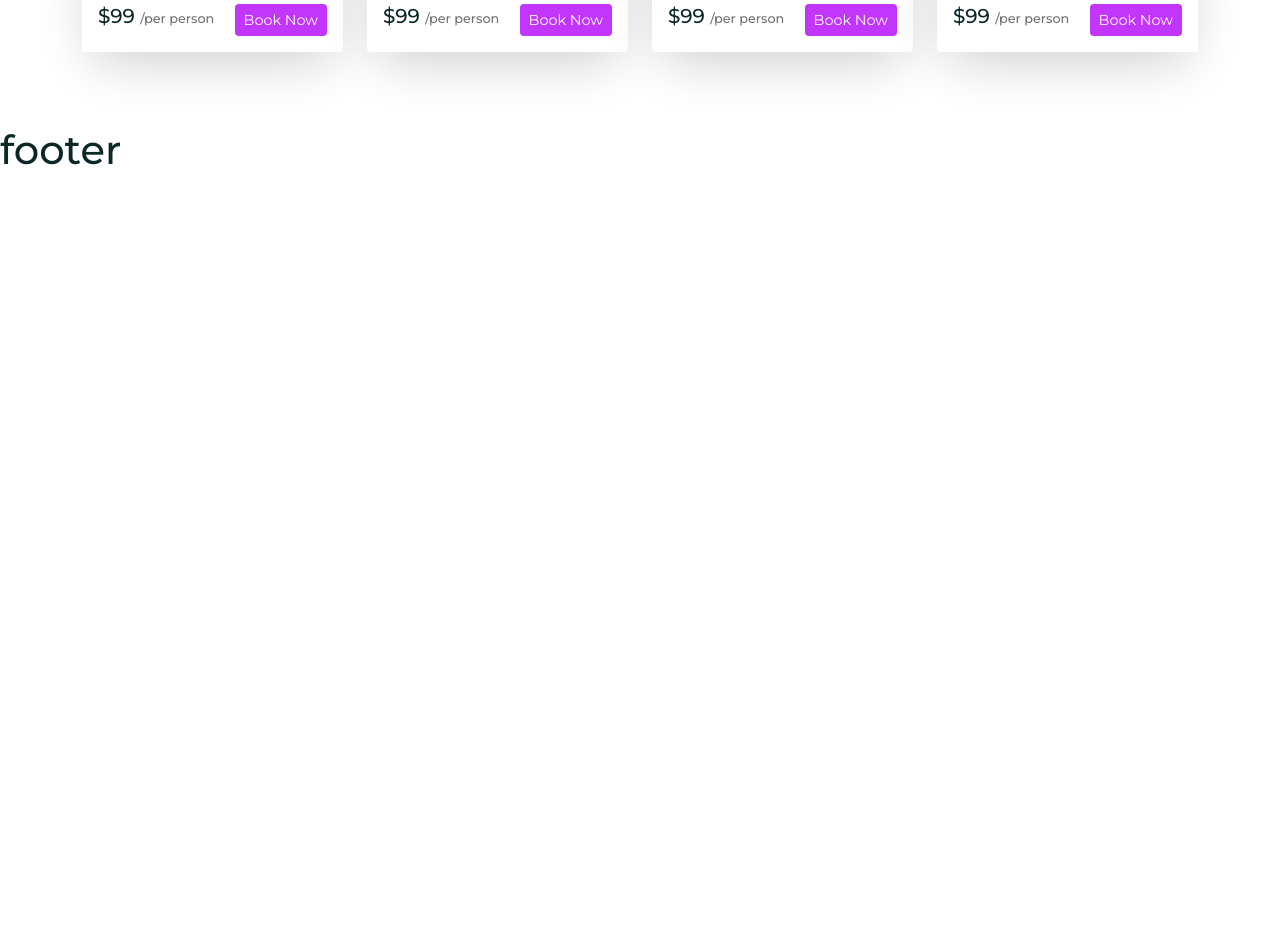
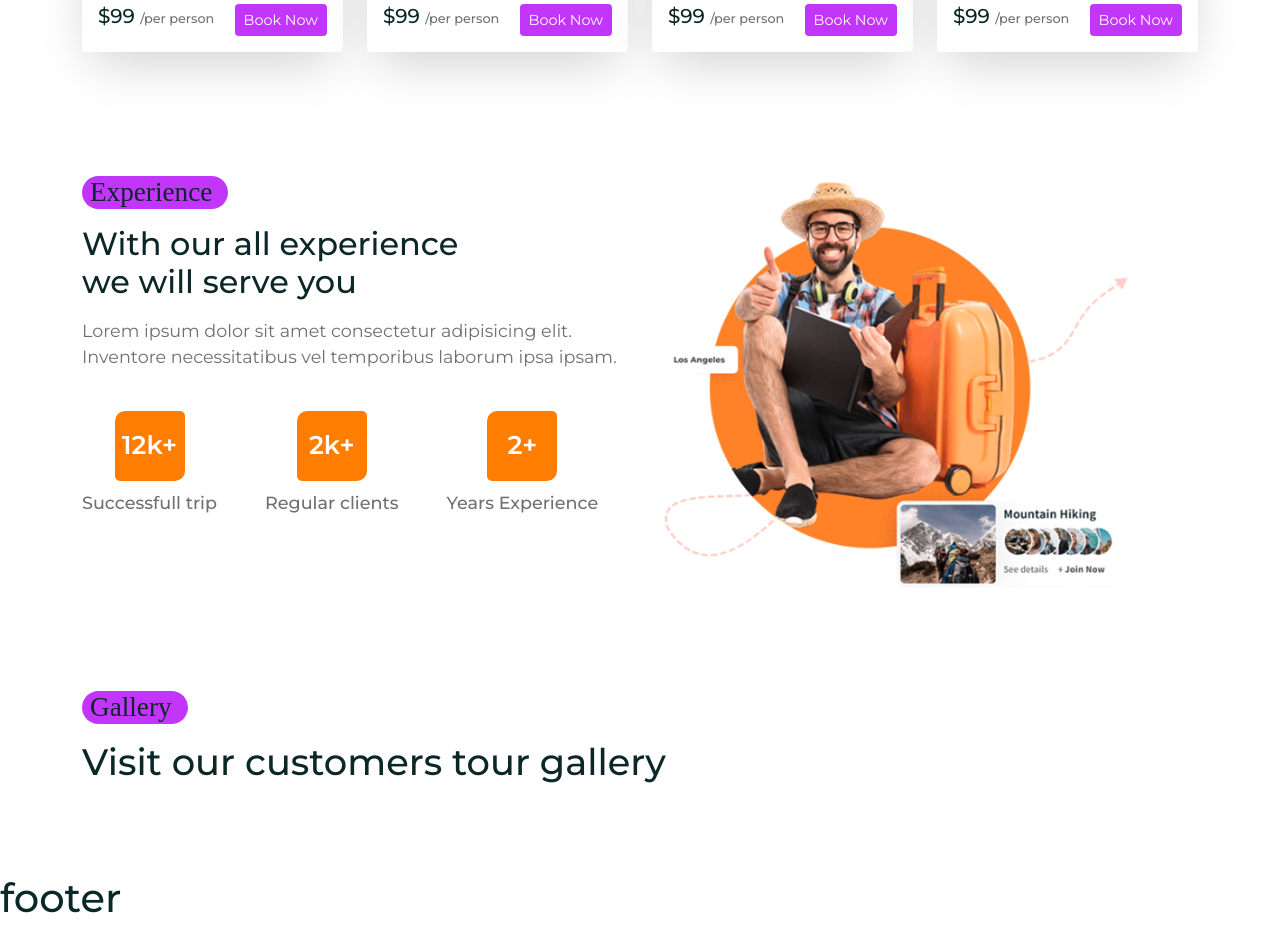
Before and after one commit to hasan-fahad/Tour-and-Travel-Booking-Management-MERN-Developer-Project, a React (Vite) app: page / in a window 1280 px wide. Shown: the part 1860-2790 px from the top of the page. Before the commit the page ends 2042 px from the top, so only its background shows below. Built offline with nearby package versions, Linux system fonts and the light colour scheme; a web font is replaced by a local one.

Commit message:
masonry add

```diff
--- a/package.json
+++ b/package.json
@@ -21,6 +21,7 @@
     "react": "^18.2.0",
     "react-dom": "^18.2.0",
     "react-icons": "^4.10.1",
+    "react-responsive-masonry": "^2.1.7",
     "react-router-dom": "^6.14.1",
     "reactstrap": "^9.2.0",
     "remixicon": "^3.4.0",
--- a/src/Pages/Home/Home.css
+++ b/src/Pages/Home/Home.css
@@ -54,3 +54,52 @@
     font-size: 2.5rem;
     font-weight: 500;
 }
+
+
+.experience__content h2{
+    font-size: 2rem;
+    margin-top: 1rem;
+    font-weight: 500;
+}
+
+.experience__content p{
+    font-size: 1.1rem;
+    color: var(--text-color);
+    margin-top: 1rem;
+}
+
+.counter__wrapper{
+    margin-top: 2.5rem;
+
+}
+
+.counter__box span{
+    width: 70px;
+    height: 70px;
+    margin: auto;
+    display: flex;
+    align-items: center;
+    justify-content: center;
+    background: var(--primary-color);
+    color: #fff;
+    font-size: 1.6rem;
+    font-weight: 600;
+    border-radius: 10px 5px 10px 5px;
+}
+
+.counter__box h6{
+    font-size: 1.1rem;
+    margin-top: 0.7rem;
+    color: var(--text-color);
+}
+
+.experience__img img {
+    width: 90%;
+}
+
+.gallery__title{
+        font-size: 2.3rem;
+        margin-bottom: 2.5rem;
+        margin-top: 1rem;
+
+}
--- a/src/Pages/Home/Home.jsx
+++ b/src/Pages/Home/Home.jsx
@@ -8,6 +8,8 @@
 import SearchBar from '../../Shared/SearchBar';
 import ServiceList from '../../Service/ServiceList';
 import FeaturedTourList from '../FeaturedTourList/FeaturedTourList';
+import experienceImg from '../../assets/images/experience.png'
+
 const Home = () => {
     return (
       <>
@@ -87,6 +89,67 @@
 
           {/* Featured tour section end */}
 
+          {/* Experience section start */}
+
+        <section>
+          <Container>
+            <Row>
+              <Col lg="6">
+              <div className="experience__content">
+                <Subtitle subtitle={"Experience"}></Subtitle>
+                <h2>
+                  With our all experience <br />we will serve you
+                </h2>
+              <p>
+                Lorem ipsum dolor sit amet consectetur adipisicing elit.
+                <br />
+                Inventore necessitatibus vel temporibus laborum ipsa ipsam.
+              </p>
+              </div>
+
+              <div className="counter__wrapper d-flex align-items-center gap-5">
+                <div className="counter__box">
+                  <span>12k+</span>
+                  <h6>Successfull trip</h6>
+                </div>
+                <div className="counter__box">
+                  <span>2k+</span>
+                  <h6>Regular clients</h6>
+                </div>
+                <div className="counter__box">
+                  <span>2+</span>
+                  <h6>Years Experience</h6>
+                </div>
+              </div>
+
+              </Col>
+              <Col lg="6">
+                <div className="experience__img">
+                  <img src={experienceImg} alt="" />
+                </div>
+              </Col>
+            </Row>
+          </Container>
+        </section>
+
+{/* Experience section end */}
+
+{/* Gallery section start */}
+<section>
+  <Container>
+    <Row>
+      <Col lg="12">
+        <Subtitle subtitle={"Gallery"}></Subtitle>
+        <h2 className="gallery__title">
+          Visit our customers tour gallery
+        </h2>
+      </Col>
+    </Row>
+  </Container>
+</section>
+
+
+{/* Gallery section start */}
       </>
     );
 };
--- a/src/Shared/TourCard.jsx
+++ b/src/Shared/TourCard.jsx
@@ -2,15 +2,16 @@
 import { Card, CardBody } from 'reactstrap';
 import { Link } from 'react-router-dom';
 import './tour-card.css';
+import calculateAvgRating from '../Utilities/avgRating';
 const TourCard = ({tour}) => {
 
     const {id, title, city, photo, price, featured, reviews} = tour;
 
-    // Rating counting process
+    // Rating counting process utilities e
 
-    const totalRating = reviews?.reduce((total, item) => total + item.rating, 0);
+    const {totalRating, avgRating} = calculateAvgRating(reviews);
 
-    const avgRating = totalRating == 0 ? '' : totalRating == 1 ? totalRating : totalRating/ reviews?.length;
+
 
     return (
         <div className="tour__card">
--- /dev/null
+++ b/src/Utilities/avgRating.js
@@ -0,0 +1,17 @@
+const calculateAvgRating = reviews =>{
+
+    const totalRating = reviews?.reduce((total, item) => total + item.rating, 0);
+
+    const avgRating = totalRating == 0 ? '' : totalRating == 1 ? totalRating : (totalRating/ reviews?.length).toFixed(1);
+
+
+    return {
+        totalRating,
+        avgRating
+    }
+
+
+
+}
+
+export default calculateAvgRating;
--- a/src/assets/data/tours.js
+++ b/src/assets/data/tours.js
@@ -19,6 +19,10 @@
       {
         name: "jhon doe",
         rating: 4.6,
+      },
+      {
+        name: "jhon doe",
+        rating: 5,
       },
     ],
     avgRating: 4.5,
@@ -110,6 +114,10 @@
         name: "jhon doe",
         rating: 4.6,
       },
+      {
+        name: "jhon doe",
+        rating: 5,
+      },
     ],
     avgRating: 4.5,
     photo: tourImg06,
```
Also changed, not shown: src/Image-gallery/MasonryImageGallery.jsx (added, +11 -0 lines), src/Image-gallery/galleryImage.js (added, +20 -0 lines), 1 other file (tests, documents, lock files or other folders).
